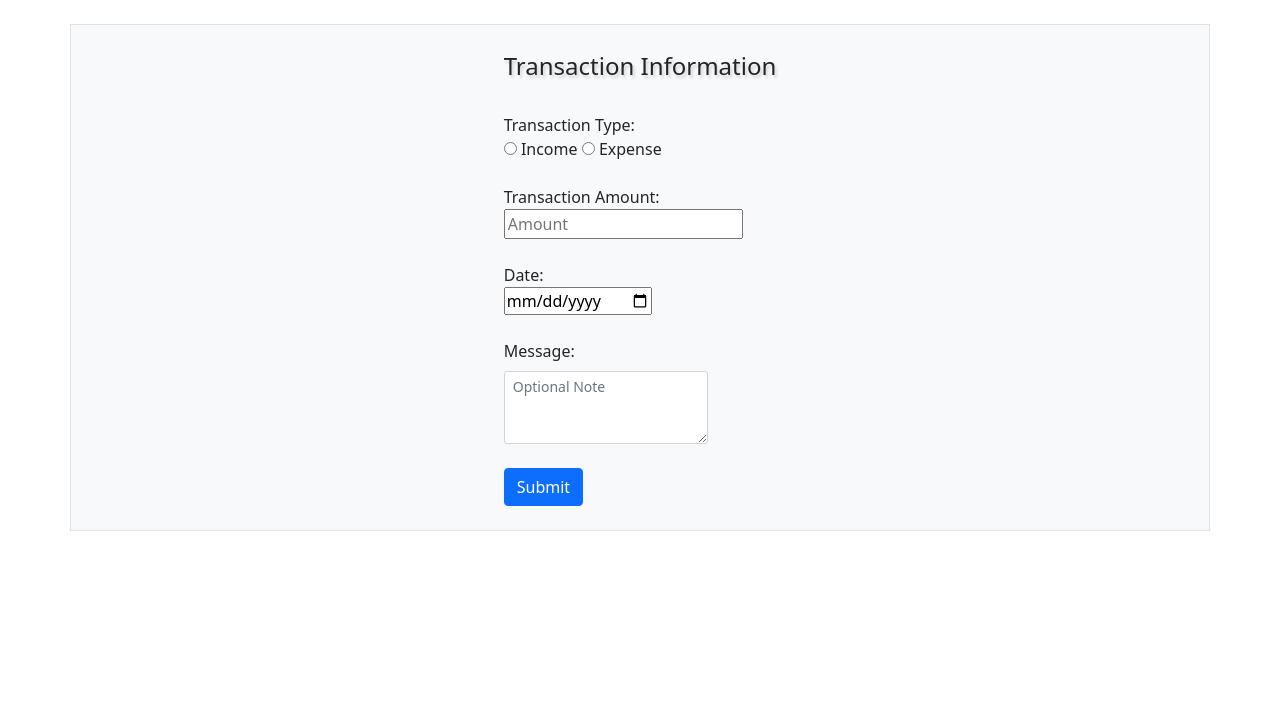
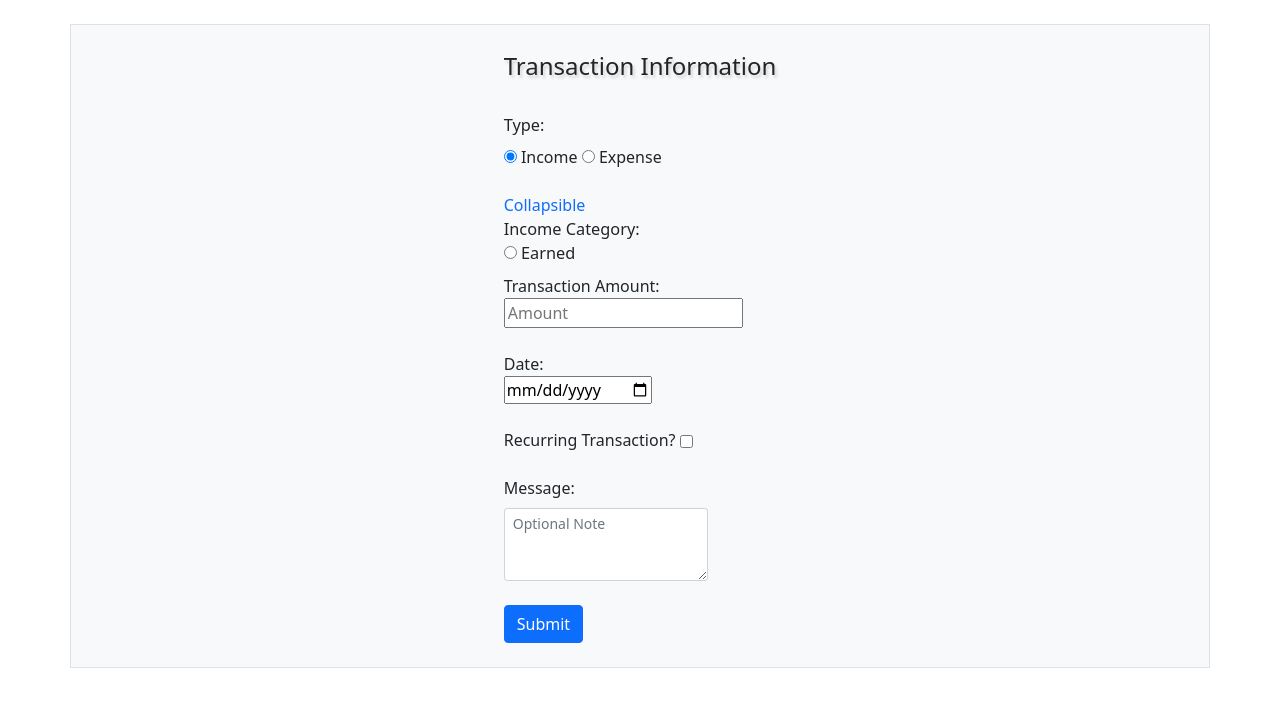
Before and after one commit to Aromero62823/personal-finance-tracker, a Django app: page /home/transactions/ in a window 1280 px wide. Shown: the part 56-763 px from the top of the page. Run offline with Django 5.2, Linux system fonts and the light colour scheme; the visitor is signed in with stand-in values (Sample User, id 1).

Commit message:
Added required keyword at the end of the input tags on login/register pages and added in sub types for incomes and expenses

```diff
--- a/project/config/settings.py
+++ b/project/config/settings.py
@@ -24,7 +24,7 @@ CSRF_TRUSTED_ORIGINS = ['https://personal-finance-tracker-pi8z.onrender.com']
 # See https://docs.djangoproject.com/en/6.1/howto/deployment/checklist/
 
 # SECURITY WARNING: don't run with debug turned on in production!
-DEBUG = False
+DEBUG = True
 
 ALLOWED_HOSTS = ['localhost', '127.0.0.1', 'personal-finance-tracker-pi8z.onrender.com', '0.0.0.0']
 
@@ -37,7 +37,7 @@ INSTALLED_APPS = [
     'django.contrib.sessions',
     'django.contrib.messages',
     'django.contrib.staticfiles',
-    'useraccounts'
+    'useraccounts',
 ]
 
 MIDDLEWARE = [
--- a/project/useraccounts/frontend/static/js/script.js
+++ b/project/useraccounts/frontend/static/js/script.js
@@ -124,7 +124,7 @@ function submitTransaction() {
     var form = new FormData(document.getElementById('transaction_form'));
     var amount = form.get('amount');
     var date = form.get('date');
-    var type = form.get('t_type');
+
     // Keeping track of errors
     let error = false;
     var error_message = "";
@@ -137,11 +137,6 @@ function submitTransaction() {
 
     if(date == "" || date == null) {
         alert_message.push('Invalid date value!');
-        error=true;
-    }
-
-    if(type == null || type == "") {
-        alert_message.push('Transaction type not specified!');
         error=true;
     }
 
--- a/project/useraccounts/frontend/templates/login.html
+++ b/project/useraccounts/frontend/templates/login.html
@@ -9,11 +9,11 @@
         {% csrf_token %}
         <div class="mb-3">
             <label for="username" class="form-label">Username: </label>
-            <input type="text" class="form-control" placeholder="Username" name="username">
+            <input type="text" class="form-control" placeholder="Username" name="username" required>
         </div>
         <div class="mb-3">
             <label for="password" class="form-label">Password: </label>
-            <input type="password" class="form-control" name="password" placeholder="Password">
+            <input type="password" class="form-control" name="password" placeholder="Password" required>
         </div>
         <button type="submit" class="btn btn-info" id="confirm_btn">Submit</button>
         <br>
--- a/project/useraccounts/frontend/templates/register.html
+++ b/project/useraccounts/frontend/templates/register.html
@@ -16,11 +16,11 @@
         </div>
         <div class="mb-3">
             <label for="username" class="form-label">Username: </label>
-            <input type="text" class="form-control" placeholder="Username" name="username">
+            <input type="text" class="form-control" placeholder="Username" name="username" required>
         </div>
         <div class="mb-3">
             <label for="password" class="form-label">Password: </label>
-            <input type="password" class="form-control" name="password" placeholder="Password">
+            <input type="password" class="form-control" name="password" placeholder="Password" required>
         </div>
         <button type="submit" class="btn btn-info" id="confirm_btn">Submit</button>
         <br>
--- a/project/useraccounts/frontend/templates/transaction.html
+++ b/project/useraccounts/frontend/templates/transaction.html
@@ -5,19 +5,84 @@
         {% csrf_token %}
         <h4>Transaction Information</h4><br>
         <fieldset>
-            <label for="t_type">Transaction Type:</label>
-            <br/>
-            <input type="radio" name="t_type" value="Income">
+            <legend style="font-size: 1.02rem;">Type: </legend>
+            <input type="radio" name="t_type" value="Income" id="i_choice" checked>
             <label for="i_choice">Income</label>
-            <input type="radio" name="t_type" value="Expense">
+            <input type="radio" name="t_type" value="Expense" id="e_choice">
             <label for="e_choice">Expense</label>
-        </fieldset><br>
+        </fieldset><br/>
+
+        <a href="#demo" data-bs-toggle="collapse">Collapsible</a>
+
+        <fieldset class="collapse" id="collapse">
+            <legend style="font-size: 1.02rem;">Expense Category: </label><br/>
+            <input type="radio" value="food" name="sub_e_type" id="food_type">
+            <label for="food_type">Food/Grocery</label><br/>
+
+            <input type="radio" value="housing" name="sub_e_type" id="housing_type">
+            <label for="housing_type">Housing/Utilities</label><br/>
+
+            <input type="radio" value="personal" name="sub_e_type" id="personal_type">
+            <label for="personal_type">Personal</label><br/>
+
+            <input type="radio" value="transportation" name="sub_e_type" id="transportation_type">
+            <label for="transportation_type">Transportation</label><br/>
+
+            <input type="radio" value="financial" name="sub_e_type" id="financial_type">
+            <label for="financial_type">Financial/Debt</label><br/>
+        </fieldset>
+
+
+        <fieldset>
+            <legend style="font-size: 1.02rem;">Income Category: </label><br/>
+            <input type="radio" value="earned" name="sub_i_type" id="earned_type">
+            <label for="earned_type">Earned</label><br/>
+        </fieldset>
 
         <label for="amount">Transaction Amount: </label><br>
-        <input type="number" name="amount" placeholder="Amount"><br><br>
+        <input type="number" name="amount" placeholder="Amount" required><br><br>
 
         <label for="date">Date: </label><br>
-        <input type="date" name="date"><br/><br>
+        <input type="date" name="date" required><br/><br>
+
+        <label for="re_charge">Recurring Transaction? </label>
+        <input type="checkbox" class="btn btn-primary" data-bs-toggle="modal" data-bs-target="#charge_m">
+
+        <br><br>
+        <!-- Modal to specify the recurring Charge -->
+        <div class="modal fade" id="charge_m" tabindex="-1" aria-labelledby="chargeModal" aria-hidden="true">
+            <div class="modal-dialog">
+                <div class="modal-content">
+                    <div class="modal-header">
+                        <h5 class="modal-title" id="chargeModal">Recurring transaction Information</h5>
+                        <button type="button" class="btn-close" data-bs-dismiss="modal" aria-label="Close"></button>
+                    </div>
+                    <div class="modal-body">
+                        <!-- If the recurring selector is selected, there would be an input to show how often it would happen during every week, month, or year -->
+                        <div id="re_date">
+                            <fieldset>
+                                <label for="date_type">When is this transaction's recurrence date? </label><br>
+                                <label for="d_val">Daily</label>
+                                <input type="radio" value="daily" name="date_type" id="d_val">
+                                <label for="w_val">Weekly</label>
+                                <input type="radio" value="weekly" name="date_type" id="w_val">
+                                <label for="m_val">Monthly</label>
+                                <input type="radio" value="monthly" name="date_type" id="m_val">
+                                <label for="a_val">Annually</label>
+                                <input type="radio" value="annually" name="date_type" id="a_val">
+                            </fieldset><br>
+
+                            <label for="charge_date">Enter the Date for the recurring Charge: </label><br>
+                            <input type="date" id="charge_date_ym">
+                        </div><br>
+                    </div>
+                    <div class="modal-footer">
+                        <button type="button" class="btn btn-secondary" data-bs-dismiss="modal" onclick="resetChanges()">Close</button>
+                        <button type="button" class="btn btn-primary">Save changes</button>
+                    </div>
+                </div>
+            </div>
+        </div>
 
         <label for="message_box" class="form-label">Message: </label>
         <textarea class="form-control form-control-sm" name="message_box" rows="3" placeholder="Optional Note" style="width: 75%;"></textarea><br>
```
Also changed, not shown: project/useraccounts/models.py (+8 -1 lines), project/useraccounts/migrations/0001_initial.py, 2 other files.
